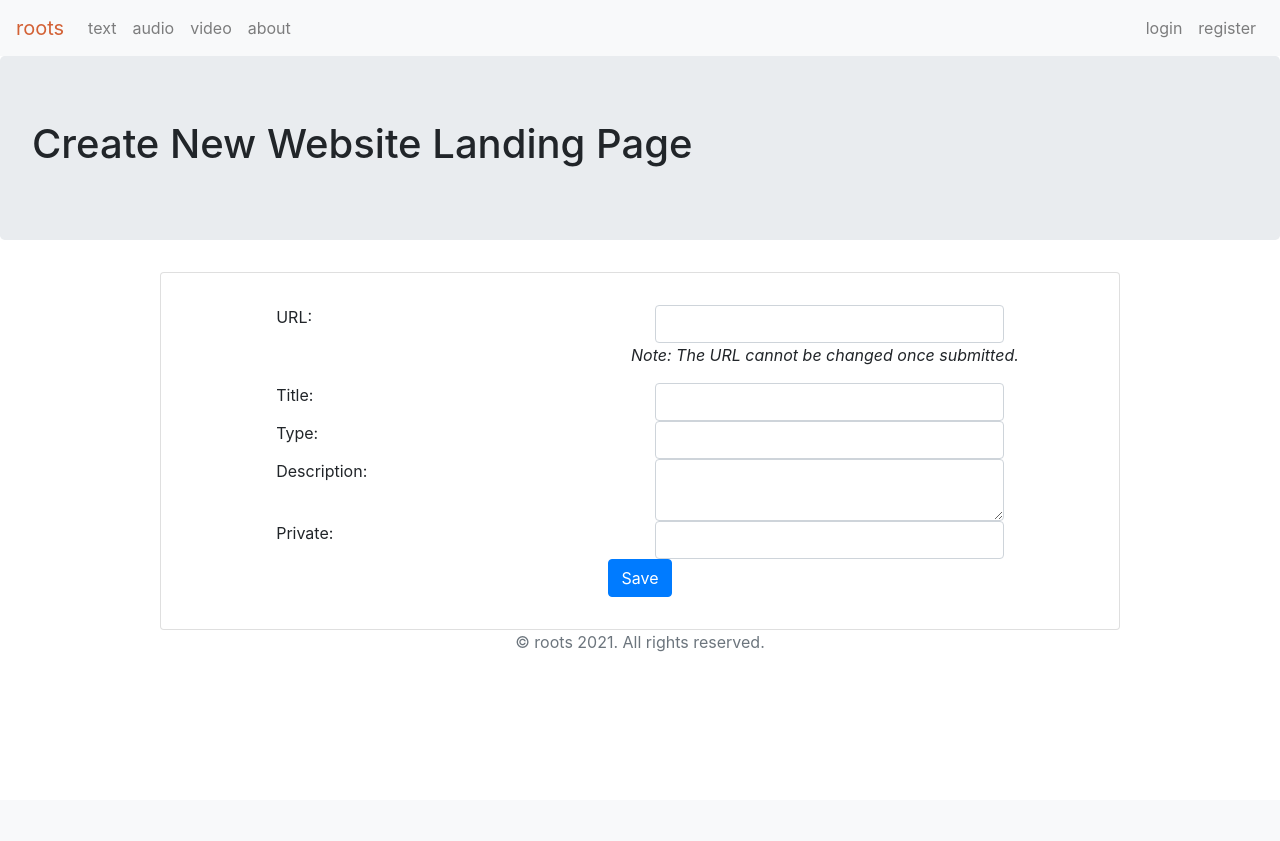
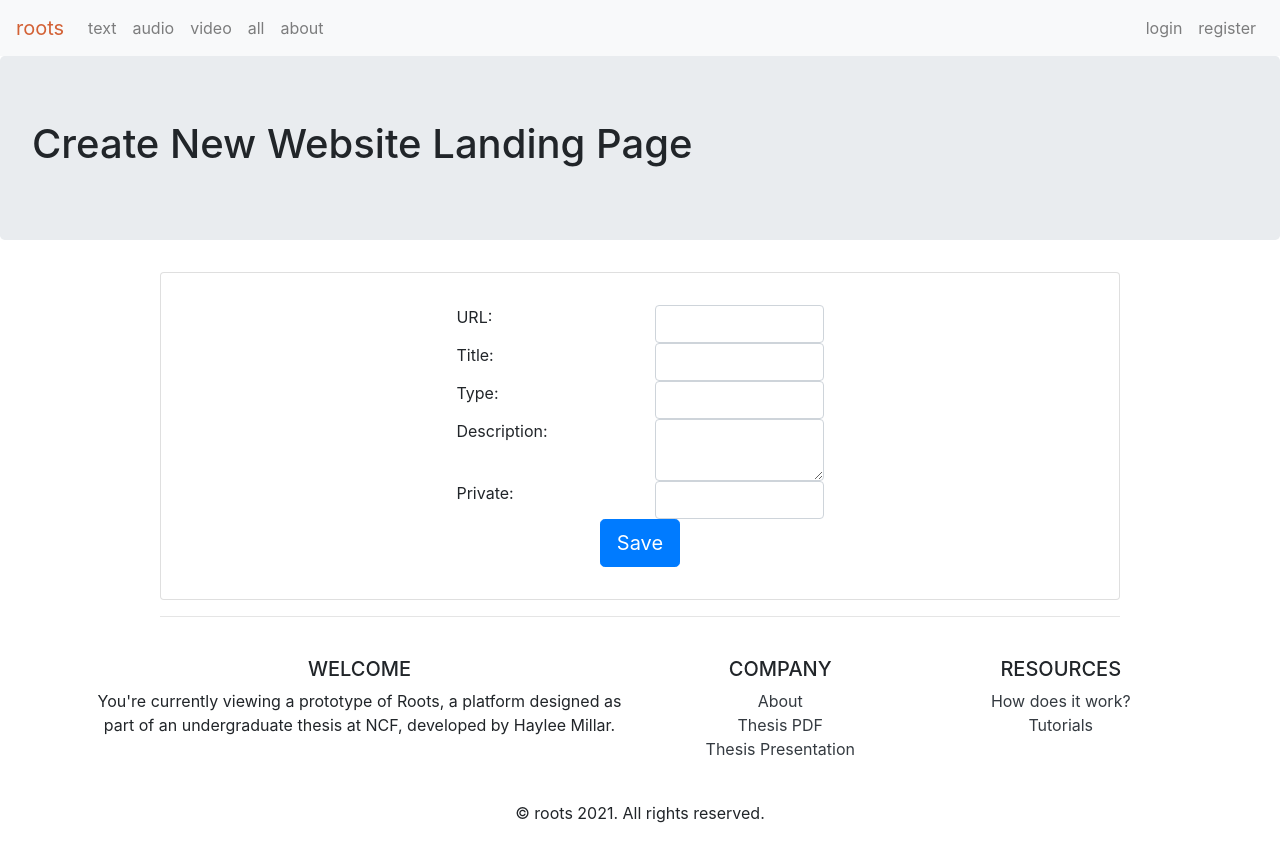
Before and after one commit to hayleemillar/thesis-project, a Symfony app: template templates/page-form.html.twig in a window 1280 px wide. Before the commit the page ends 652 px from the top, so only its background shows below. Run offline with Twig, Linux system fonts and the light colour scheme; the template is opened without the code that fills it, so the values that code supplies are empty; form fields are guessed from the names that the template uses; some libraries are stand-ins or nearby versions.

Commit message:
footer updates

```diff
--- a/composer.json
+++ b/composer.json
@@ -18,6 +18,7 @@
         "symfony/flex": "^1.3.1",
         "symfony/form": "5.1.*",
         "symfony/framework-bundle": "5.1.*",
+        "symfony/mime": "5.1.*",
         "symfony/security-bundle": "5.1.*",
         "symfony/twig-bundle": "5.1.*",
         "symfony/validator": "5.1.*",
--- a/templates/base.html.twig
+++ b/templates/base.html.twig
@@ -54,6 +54,9 @@
             <a class="nav-link" href="{{ path('video') }}">video</a>
           </li>
           <li class="nav-item">
+            <a class="nav-link" href="{{ path('all') }}">all</a>
+          </li>
+          <li class="nav-item">
             <a class="nav-link" href="{{ path('about') }}">about</a>
           </li>
         </ul>
@@ -80,9 +83,60 @@
     {% block body %}
     {% endblock %}
 
-    <div class="footer text-center text-muted">
-      &#169; roots <script>document.write(new Date().getFullYear())</script>. All rights reserved.
-    </div>
+    <!-- Footer -->
+    <hr class="mx-auto w-75">
+    <footer class="text-center text-lg-start">
+      <!-- Grid container -->
+      <div class="container p-4">
+        <!--Grid row-->
+        <div class="row">
+          <!--Grid column-->
+          <div class="col-lg-6 col-md-12 mb-4 mb-md-0">
+            <h5 class="text-uppercase">Welcome</h5>
+
+            <p>
+              You're currently viewing a prototype of Roots, a platform designed as part of an undergraduate thesis at NCF, developed by Haylee Millar.
+            </p>
+          </div>
+          <!--Grid column-->
+
+          <!--Grid column-->
+          <div class="col-lg-3 col-md-6 mb-4 mb-md-0">
+            <h5 class="text-uppercase">Company</h5>
+
+            <ul class="list-unstyled mb-0">
+              <li>
+                <a href="{{ path('about') }}" class="text-dark" style="display:block;">About</a>
+                <a href="{{ path('thesis') }}" class="text-dark" style="display:block;" target="_blank">Thesis PDF</a>
+                <a href="{{ path('thesis') }}" class="text-dark" style="display:block;" target="_blank">Thesis Presentation</a>
+              </li>
+            </ul>
+          </div>
+          <!--Grid column-->
+
+          <!--Grid column-->
+          <div class="col-lg-3 col-md-6 mb-4 mb-md-0">
+            <h5 class="text-uppercase">Resources</h5>
+
+            <ul class="list-unstyled mb-0">
+              <li>
+                <a href="#!" class="text-dark" style="display:block;">How does it work?</a>
+                <a href="#!" class="text-dark" style="display:block;">Tutorials</a>
+              </li>
+            </ul>
+          </div>
+          <!--Grid column-->
+        </div>
+        <!--Grid row-->
+      </div>
+      <!-- Grid container -->
+
+      <!-- Copyright -->
+      <div class="text-center p-3">
+        &#169; roots <script>document.write(new Date().getFullYear())</script>. All rights reserved.
+      </div>
+      <!-- Copyright -->
+    </footer>
 
     {% block javascripts %}
       {{ encore_entry_script_tags('app') }}
--- a/templates/index.html.twig
+++ b/templates/index.html.twig
@@ -25,7 +25,7 @@
       <img src={{ asset('images/alexis-rose.jpg') }} class="card-img-top" alt="Alexis Rose">
       <div class="card-body">
         <h5 class="card-title text-center">Alexis Rose</h5>
-        <p class="card-text">Roots has allowed me to gain a massive following for my PR advice. I was able to gain the extra income I needed, while still providing insight to my followers!</p>
+        <p class="card-text">Roots allowed me to gain a massive following for my PR advice. I now have the extra income I needed, while still providing insight to my followers!</p>
         {# <div class="text-center"><a href="#" class="btn btn-primary button-blue">view profile</a></div> #}
       </div>
     </div>
@@ -63,7 +63,7 @@
   <div class="d-flex justify-content-around" style="margin-top:60px;margin-bottom: 60px;">
     <div class="card" style="width: 25rem;">
       <div class="card-body">
-        <p class="card-text">I feel good knowing I can have subscriptions to multiple website with my payment information secure behind one platform.</p>
+        <p class="card-text">I feel good knowing I can have subscriptions to multiple websites with my payment information behind one platform only.</p>
       </div>
     </div>
     <div class="card" style="width: 25rem;">
@@ -73,7 +73,7 @@
     </div>
     <div class="card" style="width: 25rem;">
       <div class="card-body">
-        <p class="card-text">It is really beneficial being able to explore different content creators on one platform.</p>
+        <p class="card-text">It is really beneficial being able to explore different content creators on one platform. Whenever I feel like finding something new, I have a place to go to support independent creators.</p>
       </div>
     </div>
   </div>
--- a/templates/page-form.html.twig
+++ b/templates/page-form.html.twig
@@ -10,6 +10,9 @@
 
 	<div class="card w-75 mx-auto" style="margin-top:20px;">
 		<div class="mx-auto" style="margin:2rem;">
+			{% if message %}
+				<div class="alert alert-danger">{{ message }}</div>
+			{% endif %}
 			{{ form_start(form) }}
 			<div>
 				{{ form_errors(form) }}
@@ -22,8 +25,7 @@
 				<div class="col">
 					{{ form_widget(form.url) }}
 				</div>
-				<div class="w-100 text-danger">{{form_errors(form.url) }}</div>
-				<p class="w-100 font-italic text-right">Note: The URL cannot be changed once submitted.</p>
+				<div class="w-100">{{form_errors(form.url) }}</div>
 			</div>
 			<div class="row">
 				<div class="col">
@@ -32,7 +34,7 @@
 				<div class="col">
 					{{ form_widget(form.title) }}
 				</div>
-				<div class="w-100 text-danger">{{form_errors(form.title) }}</div>
+				<div class="w-100">{{form_errors(form.title) }}</div>
 			</div>
 			<div class="row">
 				<div class="col">
@@ -41,7 +43,7 @@
 				<div class="col">
 					{{ form_widget(form.type) }}
 				</div>
-				<div class="w-100 text-danger">{{form_errors(form.type) }}</div>
+				<div class="w-100">{{form_errors(form.type) }}</div>
 			</div>
 			<div class="row">
 				<div class="col">
@@ -50,7 +52,7 @@
 				<div class="col">
 					{{ form_widget(form.description) }}
 				</div>
-				<div class="w-100 text-danger">{{form_errors(form.description) }}</div>
+				<div class="w-100">{{form_errors(form.description) }}</div>
 			</div>
 			<div class="row">
 				<div class="col">
@@ -59,11 +61,11 @@
 				<div class="col">
 					{{ form_widget(form.private) }}
 				</div>
-				<div class="w-100 text-danger">{{form_errors(form.private) }}</div>
+				<div class="w-100">{{form_errors(form.private) }}</div>
 			</div>
 			<div class="row">
 				<div class="col text-center">
-					{{ form_widget(form.save, {'attr': {'class': 'btn btn-primary'}}) }}
+					{{ form_widget(form.save, {'attr': {'class': 'btn btn-lg btn-primary button-submit'}}) }}
 				</div>
 			</div>
 			{{ form_end(form) }}
```
Also changed, not shown: src/Controller/IndexController.php (+32 -0 lines), src/Controller/SubscriptionController.php (+24 -4 lines), templates/about.html.twig (+6 -5 lines), 4 other files.
